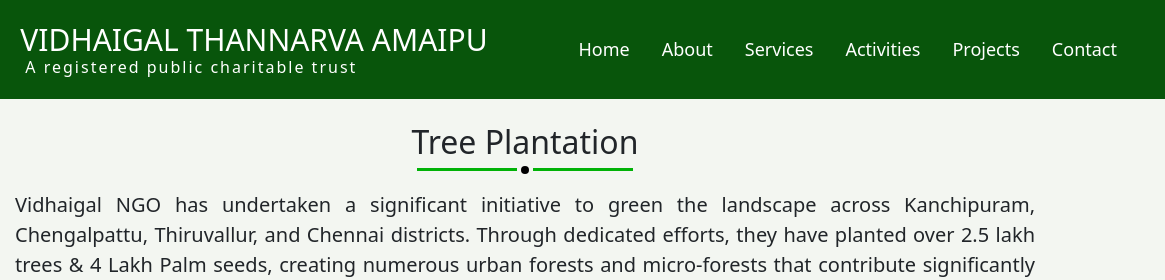
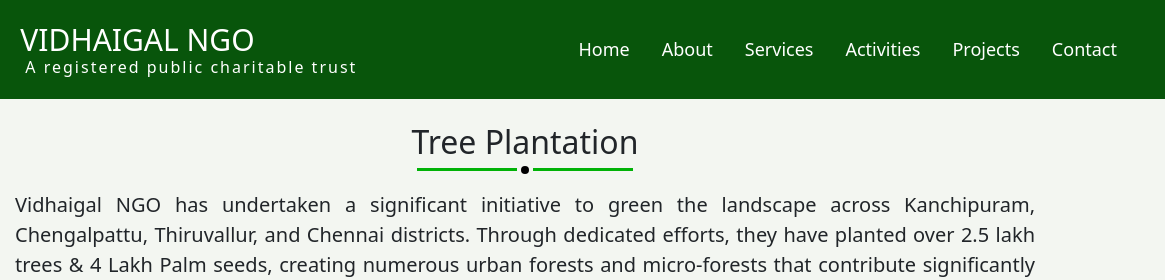
Before and after one commit to VidhaigalNGO/Website, a website: page html/services.html in a window 1280 px wide. Shown: the top 280 px of the page, 115-1280 px from the left. Drawn offline with nearby package versions, Linux system fonts and the light colour scheme.

Commit message:
Update services.html

```diff
--- a/html/services.html
+++ b/html/services.html
@@ -20,7 +20,7 @@
                     <img src="../Photos/Logo.jpg" alt="NGO Logo" class="img-fluid" style="max-height: 80px; border-radius: 50%;">
                 </div>
                 <div class="col-md-5 text-center align-self-center">
-                    <h1>Vidhaigal Thannarva Amaipu</h1>
+                    <h1>Vidhaigal NGO</h1>
                     <h2>A registered public charitable trust</h2>
                 </div>
                 <div class="col-md-6 align-self-center">
```
